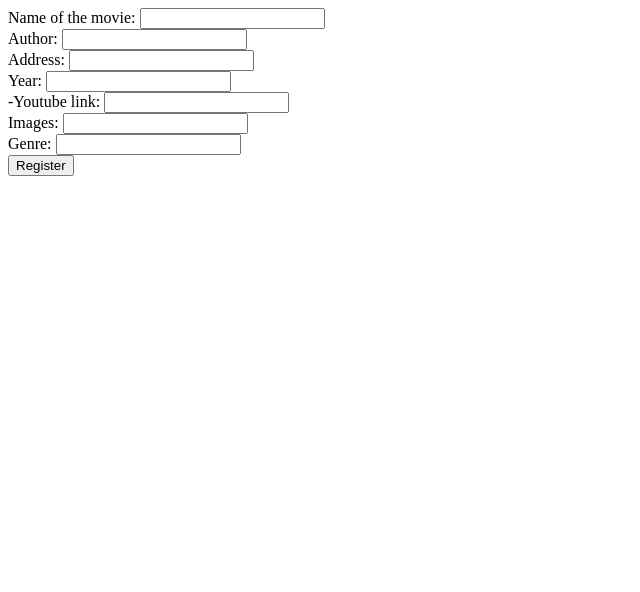
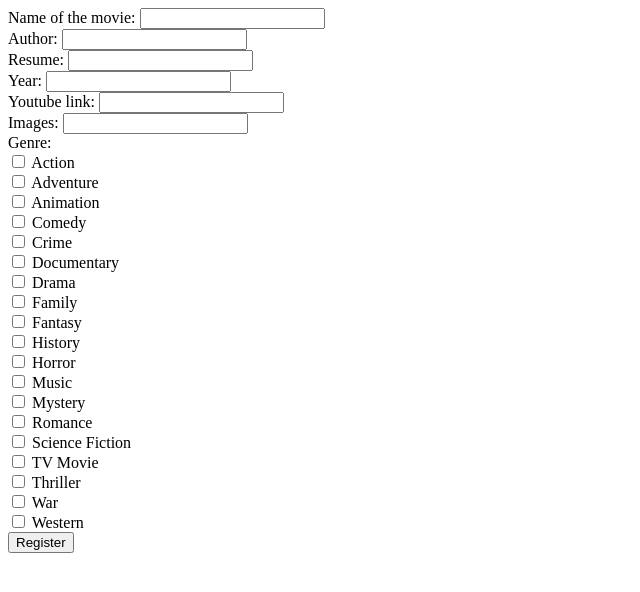
Before and after one commit to AudriusGrebliunas/GetflixProject, a PHP site: page /add.html in a window 1280 px wide. Shown: the top 592 px of the page, without its empty margins (0-640 px from the left). Run offline with PHP 8.4, Linux system fonts and the light colour scheme.

Commit message:
genre update

```diff
--- a/movies/add.html
+++ b/movies/add.html
@@ -4,7 +4,7 @@
 <head>
     <meta charset="UTF-8">
     <meta name="viewport" content="width=device-width, initial-scale=1.0">
-    <title>Login Form</title>
+    <title>Movie Submission Form</title>
     <script src="https://cdn.jsdelivr.net/npm/axios/dist/axios.min.js"></script>
 </head>
 
@@ -20,7 +20,7 @@
             <input id="author" required>
         </div>
         <div>
-            <label for="resume">Address:</label>
+            <label for="resume">Resume:</label>
             <input id="resume" required>
         </div>
         <div>
@@ -28,7 +28,7 @@
             <input id="year" name="year" required>
         </div>
         <div>
-            <label for="link_yt">-Youtube link:</label>
+            <label for="link_yt">Youtube link:</label>
             <input id="link_yt" required>
         </div>
         <div>
@@ -37,7 +37,82 @@
         </div>
         <div>
             <label for="genre">Genre:</label>
-            <input id="genre" required>
+            <div>
+                <input type="checkbox" id="genre_28" value="28" name="genre[]">
+                <label for="genre_28">Action</label>
+            </div>
+            <div>
+                <input type="checkbox" id="genre_12" value="12" name="genre[]">
+                <label for="genre_12">Adventure</label>
+            </div>
+            <div>
+                <input type="checkbox" id="genre_16" value="16" name="genre[]">
+                <label for="genre_16">Animation</label>
+            </div>
+            <div>
+                <input type="checkbox" id="genre_35" value="35" name="genre[]">
+                <label for="genre_35">Comedy</label>
+            </div>
+            <div>
+                <input type="checkbox" id="genre_80" value="80" name="genre[]">
+                <label for="genre_80">Crime</label>
+            </div>
+            <div>
+                <input type="checkbox" id="genre_99" value="99" name="genre[]">
+                <label for="genre_99">Documentary</label>
+            </div>
+            <div>
+                <input type="checkbox" id="genre_18" value="18" name="genre[]">
+                <label for="genre_18">Drama</label>
+            </div>
+            <div>
+                <input type="checkbox" id="genre_10751" value="10751" name="genre[]">
+                <label for="genre_10751">Family</label>
+            </div>
+            <div>
+                <input type="checkbox" id="genre_14" value="14" name="genre[]">
+                <label for="genre_14">Fantasy</label>
+            </div>
+            <div>
+                <input type="checkbox" id="genre_36" value="36" name="genre[]">
+                <label for="genre_36">History</label>
+            </div>
+            <div>
+                <input type="checkbox" id="genre_27" value="27" name="genre[]">
+                <label for="genre_27">Horror</label>
+            </div>
+            <div>
+                <input type="checkbox" id="genre_10402" value="10402" name="genre[]">
+                <label for="genre_10402">Music</label>
+            </div>
+            <div>
+                <input type="checkbox" id="genre_9648" value="9648" name="genre[]">
+                <label for="genre_9648">Mystery</label>
+            </div>
+            <div>
+                <input type="checkbox" id="genre_10749" value="10749" name="genre[]">
+                <label for="genre_10749">Romance</label>
+            </div>
+            <div>
+                <input type="checkbox" id="genre_878" value="878" name="genre[]">
+                <label for="genre_878">Science Fiction</label>
+            </div>
+            <div>
+                <input type="checkbox" id="genre_10770" value="10770" name="genre[]">
+                <label for="genre_10770">TV Movie</label>
+            </div>
+            <div>
+                <input type="checkbox" id="genre_53" value="53" name="genre[]">
+                <label for="genre_53">Thriller</label>
+            </div>
+            <div>
+                <input type="checkbox" id="genre_10752" value="10752" name="genre[]">
+                <label for="genre_10752">War</label>
+            </div>
+            <div>
+                <input type="checkbox" id="genre_37" value="37" name="genre[]">
+                <label for="genre_37">Western</label>
+            </div>
         </div>
         <div>
             <button type="submit">Register</button>
@@ -52,22 +127,18 @@
             var author = document.getElementById("author").value;
             var resume = document.getElementById("resume").value
             var year = document.getElementById("year").value;
-            var link_yt= document.getElementById("link_yt").value;
+            var link_yt = document.getElementById("link_yt").value;
             var image = document.getElementById("image").value;
-            var genre = document.getElementById("genre").value;
 
-
-
-            // if (!email || !password || !first_name || !last_name || !address || !dob || !email) {
-            //     alert("Your form is missing data");
-            //     return;
-            // }
+            // Get selected genres as an array
+            var genreCheckboxes = document.querySelectorAll('input[name="genre[]"]:checked');
+            var genre = Array.from(genreCheckboxes).map(checkbox => checkbox.value);
 
             axios.post('http://localhost/movies/add.php', {
                 name: name,
                 author: author,
-                resume : resume,
-                year : year,
+                resume: resume,
+                year: year,
                 link_yt: link_yt,
                 image: image,
                 genre: genre
@@ -78,8 +149,7 @@
                 })
                 .catch(function (error) {
                     console.error("Register failed:", error);
-                }
-                );
+                });
         }
     </script>
 
--- a/movies/getMDB.php
+++ b/movies/getMDB.php
@@ -156,7 +156,8 @@ if ($err) {
                 'resume'=>$overview,
                 'year'=>$release,
                 'link_yt'=>$YouTubeLink,
-                'image'=>$url_poster
+                'image'=>$url_poster,
+                'genre'=>$genre
                 ];
             $moviesData[] = $movieData;
         }
--- a/movies/movie.php
+++ b/movies/movie.php
@@ -24,10 +24,12 @@ if ($_SERVER['REQUEST_METHOD'] === 'GET') {
         echo createResponse('400', 'ERROR: Invalid movie name supplied', []);
         exit;
     }
-    $queryMovieName = $db->prepare("SELECT movies.*, AVG(advices.rating) as avg_rating
+    $queryMovieName = $db->prepare("SELECT movies.*, GROUP_CONCAT(genre.name SEPARATOR ', ') AS genres, AVG(advices.rating) as avg_rating
     FROM movies
     LEFT JOIN advices ON advices.movie_id = movies.id
-    WHERE name LIKE :name
+    LEFT JOIN moviegenre ON moviegenre.movie_id = movies.id
+    LEFT JOIN genre ON moviegenre.genre_id = genre.id
+    WHERE movies.name LIKE :name
     GROUP BY movies.id");
     try {
         $queryMovieName->execute(['name' => "%$name%"]);
```
Also changed, not shown: movies/add.php (+21 -4 lines), salty.sql (+18 -3 lines).
